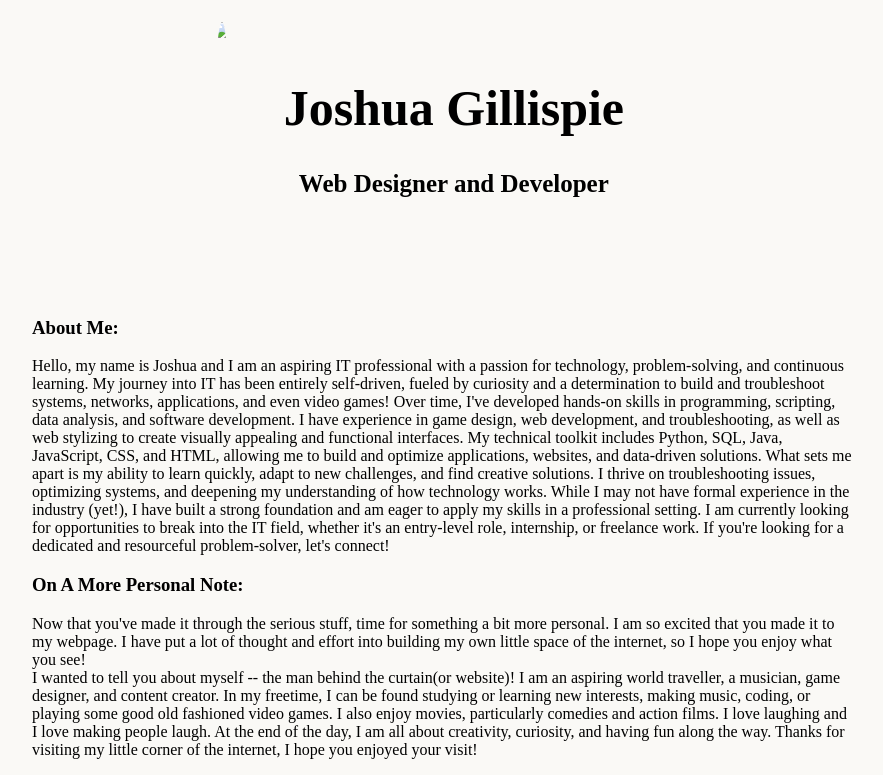
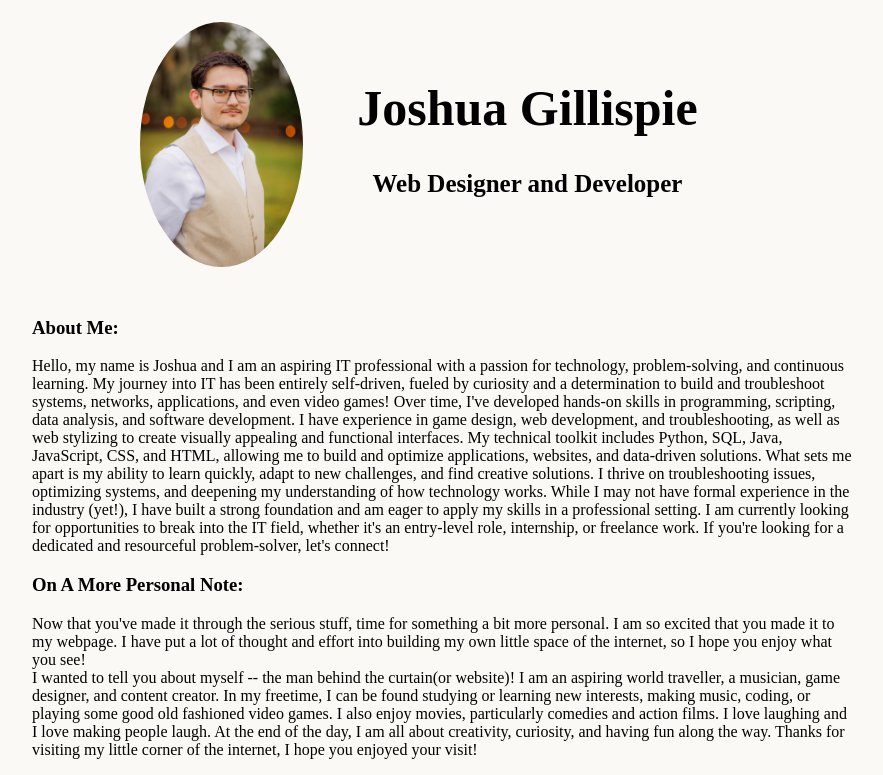
Before and after one commit to Jgillispie09/Jgillispie09.github.io, a plain HTML site: page about.html in a window 1280 px wide. Shown: the part 68-843 px from the top of the page, without its empty margins (198-1081 px from the left). Drawn offline with Linux system fonts and the light colour scheme.

Commit message:
Update about.html

```diff
--- a/about.html
+++ b/about.html
@@ -23,7 +23,7 @@
                 <a href="#"><i class="fa-brands fa-instagram"></i></a>
             </div>
             <div class="hero">
-                <img src="assets\images\portfolioimage.JPG">
+                <img src="portfolioimage.JPG">
                 <div class="hero-title">
                     <h1>Joshua Gillispie</h1>
                     <h3>Web Designer and Developer</h3>
```
